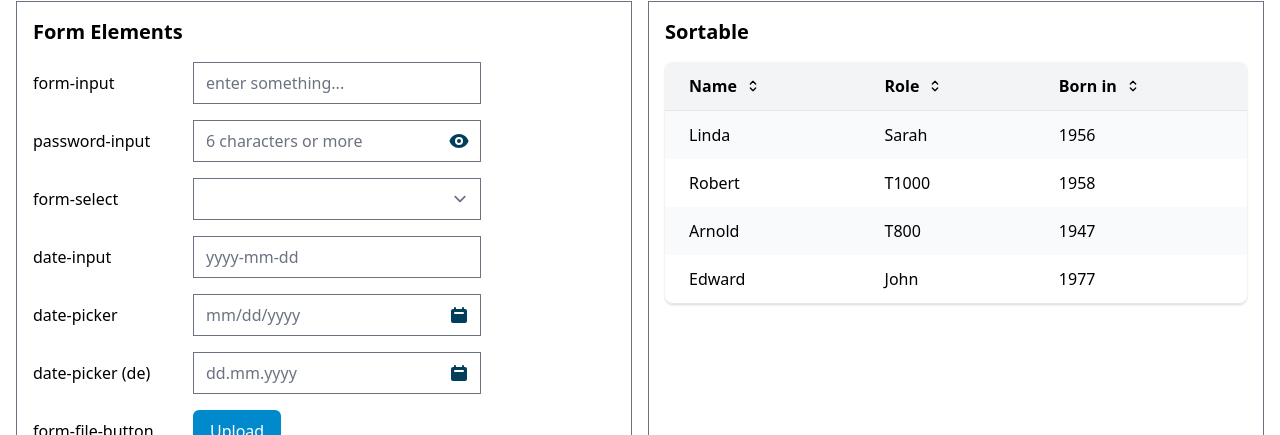
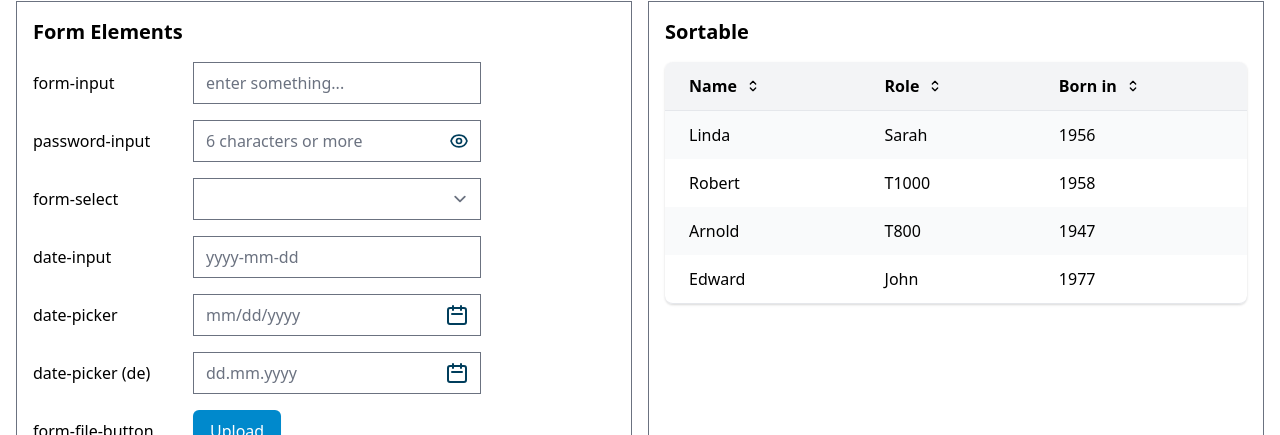
Before and after one commit to Vectrex/vxVue, a Vue app: page / in a window 1280 px wide. Shown: the part 71-506 px from the top of the page. Built offline with nearby package versions, Linux system fonts and the light colour scheme.

Commit message:
Updated icons in password input and datepicker

```diff
--- a/src/components/vx-vue/autocomplete.vue
+++ b/src/components/vx-vue/autocomplete.vue
@@ -1,6 +1,10 @@
+<script setup>
+  import FormInput from './formelements/form-input';
+</script>
+
 <template>
       <div v-bind="containerProps" ref="container">
-        <autocomplete-input
+        <form-input
           ref="input"
           :value="modelValue"
           v-bind="inputProps"
@@ -32,22 +36,15 @@
 </template>
 
 <script>
-  import FormInput from './formelements/form-input';
-
-  let uniqueId = function() {
+  let uniqueId = (() => {
     let counter = 0;
-    return function(prefix) {
-      return (prefix || "") + ++counter;
-    }
-  }();
+    return (prefix)  => (prefix || "") + ++counter;
+  })();
 
   export default {
-    name: 'Autocomplete',
+    name: 'autocomplete',
     inheritAttrs: false,
 
-    components: {
-      'autocomplete-input': FormInput,
-    },
     emits: ['update:modelValue', 'blur', 'submit'],
     props: {
       modelValue: {
--- a/src/components/vx-vue/formelements/date-input.vue
+++ b/src/components/vx-vue/formelements/date-input.vue
@@ -23,8 +23,8 @@
       class="absolute right-0 pr-3 flex items-center inset-y-0 text-vxvue-700"
       @click.stop="$emit('toggle-datepicker')"
     >
-      <svg xmlns="http://www.w3.org/2000/svg" class="h-5 w-5" viewBox="0 0 20 20" fill="currentColor">
-        <path fill-rule="evenodd" d="M6 2a1 1 0 00-1 1v1H4a2 2 0 00-2 2v10a2 2 0 002 2h12a2 2 0 002-2V6a2 2 0 00-2-2h-1V3a1 1 0 10-2 0v1H7V3a1 1 0 00-1-1zm0 5a1 1 0 000 2h8a1 1 0 100-2H6z" clip-rule="evenodd" />
+      <svg xmlns="http://www.w3.org/2000/svg" class="h-6 w-6" fill="none" viewBox="0 0 24 24" stroke="currentColor">
+        <path stroke-linecap="round" stroke-linejoin="round" stroke-width="2" d="M8 7V3m8 4V3m-9 8h10M5 21h14a2 2 0 002-2V7a2 2 0 00-2-2H5a2 2 0 00-2 2v12a2 2 0 002 2z" />
       </svg>
     </button>
   </div>
--- a/src/components/vx-vue/formelements/password-input.vue
+++ b/src/components/vx-vue/formelements/password-input.vue
@@ -8,13 +8,12 @@
         class="form-input w-full pr-10 block focus:border-vxvue"
       >
       <button type="button" @click.stop="show = !show" class="absolute right-0 pr-3 flex items-center inset-y-0 text-vxvue-700">
-        <svg xmlns="http://www.w3.org/2000/svg" class="h-5 w-5" viewBox="0 0 20 20" fill="currentColor" v-if="show">
-          <path fill-rule="evenodd" d="M3.707 2.293a1 1 0 00-1.414 1.414l14 14a1 1 0 001.414-1.414l-1.473-1.473A10.014 10.014 0 0019.542 10C18.268 5.943 14.478 3 10 3a9.958 9.958 0 00-4.512 1.074l-1.78-1.781zm4.261 4.26l1.514 1.515a2.003 2.003 0 012.45 2.45l1.514 1.514a4 4 0 00-5.478-5.478z" clip-rule="evenodd" />
-          <path d="M12.454 16.697L9.75 13.992a4 4 0 01-3.742-3.741L2.335 6.578A9.98 9.98 0 00.458 10c1.274 4.057 5.065 7 9.542 7 .847 0 1.669-.105 2.454-.303z" />
+        <svg xmlns="http://www.w3.org/2000/svg" class="h-5 w-5" fill="none" viewBox="0 0 24 24" stroke="currentColor" v-if="show">
+          <path stroke-linecap="round" stroke-linejoin="round" stroke-width="2" d="M13.875 18.825A10.05 10.05 0 0112 19c-4.478 0-8.268-2.943-9.543-7a9.97 9.97 0 011.563-3.029m5.858.908a3 3 0 114.243 4.243M9.878 9.878l4.242 4.242M9.88 9.88l-3.29-3.29m7.532 7.532l3.29 3.29M3 3l3.59 3.59m0 0A9.953 9.953 0 0112 5c4.478 0 8.268 2.943 9.543 7a10.025 10.025 0 01-4.132 5.411m0 0L21 21" />
         </svg>
-        <svg xmlns="http://www.w3.org/2000/svg" class="h-5 w-5" viewBox="0 0 20 20" fill="currentColor" v-else>
-          <path d="M10 12a2 2 0 100-4 2 2 0 000 4z" />
-          <path fill-rule="evenodd" d="M.458 10C1.732 5.943 5.522 3 10 3s8.268 2.943 9.542 7c-1.274 4.057-5.064 7-9.542 7S1.732 14.057.458 10zM14 10a4 4 0 11-8 0 4 4 0 018 0z" clip-rule="evenodd" />
+        <svg xmlns="http://www.w3.org/2000/svg" class="h-5 w-5" fill="none" viewBox="0 0 24 24" stroke="currentColor" v-else>
+          <path stroke-linecap="round" stroke-linejoin="round" stroke-width="2" d="M15 12a3 3 0 11-6 0 3 3 0 016 0z" />
+          <path stroke-linecap="round" stroke-linejoin="round" stroke-width="2" d="M2.458 12C3.732 7.943 7.523 5 12 5c4.478 0 8.268 2.943 9.542 7-1.274 4.057-5.064 7-9.542 7-4.477 0-8.268-2.943-9.542-7z" />
         </svg>
       </button>
     </div>
--- a/src/index.css
+++ b/src/index.css
@@ -5,6 +5,10 @@
 @layer base {
     button:focus-visible {
         @apply outline-black;
+    }
+
+    [v-cloak] {
+        @apply hidden;
     }
 }
 
@@ -17,9 +21,14 @@
     --vxvue-color-200: #47C3FF;
     --vxvue-color-300: #1FB5FF;
     --vxvue-color-400: #00A4F5;
-    --vxvue-color-500: #0089CC;
+    --vxvue-color-500: var(--vxvue-color);
     --vxvue-color-600: #006394;
     --vxvue-color-700: #003E5C;
     --vxvue-color-800: #001824;
     --vxvue-color-900: #000000;
+
+    --vxvue-highlight: #ff9400;
+    --vxvue-highlight-200: #ffe4bf;
+    --vxvue-highlight-500: var(--vxvue-highlight);
+    --vxvue-highlight-800: #995900;
 }
```
Also changed, not shown: src/components/vx-vue/formelements/datepicker.vue (+4 -5 lines).
